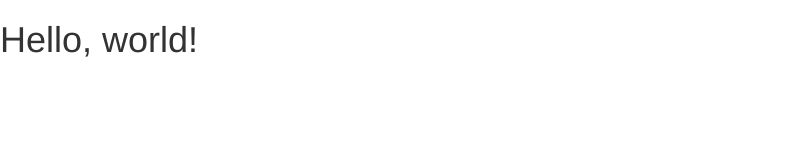
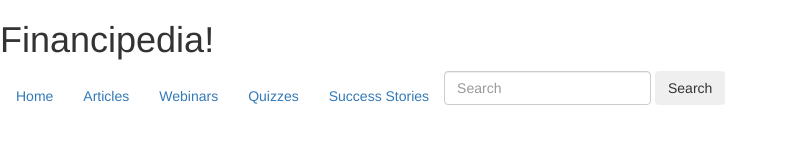
Before and after one commit to brandoncornel/FirstWorldProblems, a plain HTML site: page index.html in a window 1280 px wide. Shown: the whole page, without its empty margins (0-785 px from the left). Drawn offline with nearby package versions, Linux system fonts and the light colour scheme.

Commit message:
Bootstrap fix

```diff
--- a/index.html
+++ b/index.html
@@ -18,9 +18,31 @@
   <![endif]-->
 </head>
 <body>
-<h1>Hello, world!</h1>
+<h1>Financipedia!</h1>
+<nav class="navbar navbar-light bg-faded">
+<ul class="nav navbar-nav">
+  <li class="nav-item active">
+    <a class="nav-link" href="#">Home <span class="sr-only">(current)</span></a>
+  </li>
+  <li class="nav-item">
+    <a class="nav-link" href="#">Articles</a>
+  </li>
+  <li class="nav-item">
+  <a class="nav-link" href="#">Webinars</a>
+  </li>
+  <li class="nav-item">
+    <a class="nav-link" href="#">Quizzes</a>
+  </li>
+  <li class="nav-item">
+    <a class="nav-link" href="#">Success Stories</a>
+  </li>
 
-<!-- jQuery (necessary for Bootstrap's JavaScript plugins) -->
+</ul>
+<form class="form-inline float-xs-right">
+  <input class="form-control" type="text" placeholder="Search">
+  <button class="btn btn-outline-success" type="submit">Search</button>
+</form>
+</nav>
 <script src="https://ajax.googleapis.com/ajax/libs/jquery/1.12.4/jquery.min.js"></script>
 <!-- Include all compiled plugins (below), or include individual files as needed -->
 <script src="js/bootstrap.min.js"></script>
```
